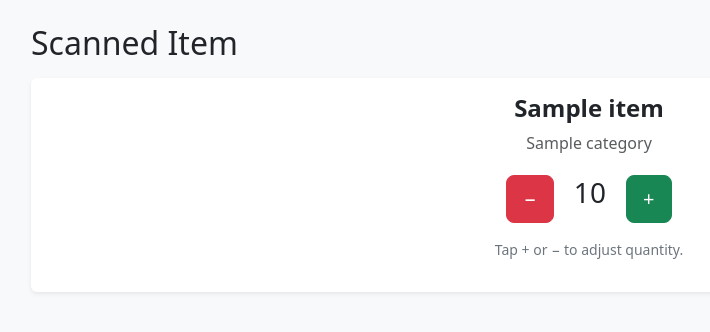
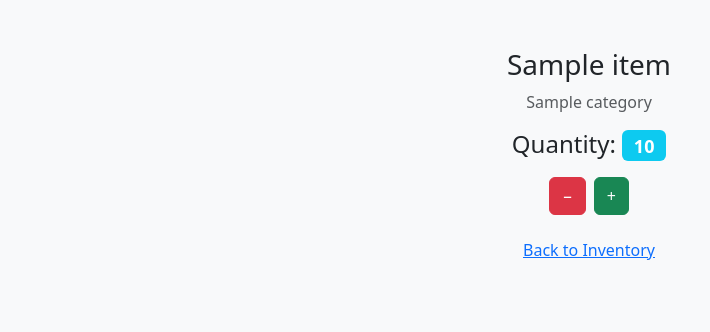
Before and after one commit to nicksuriano0-sketch/inventory-qr, a Flask app: template templates/scan.html in a window 1280 px wide. Shown: the part 57-389 px from the top of the page, without its empty margins (51-761 px from the left). Run offline with Flask 3, Linux system fonts and the light colour scheme; the template is opened without the code that fills it: most values are stand-ins (such as "Sample title", 1, 10 or a date in 2020).

Commit message:
Fix scan route and quantity update handling

```diff
--- a/app.py
+++ b/app.py
@@ -148,76 +148,53 @@ def add_item():
 
 
 # ========= Scanning / Per-user quantities =========
-@app.route("/scan/<item_name>")
+@app.route("/scan/<item_name>", methods=["GET", "POST"])
 def scan(item_name):
-    """
-    When a QR is scanned:
-      - ensure a user_stock row exists for (current_user, item_name)
-      - show the plus/minus UI with current quantity
-    """
-    if not is_authed():
-        # you could allow anonymous here, but quantities are user-specific
+    if "user" not in session:
         return redirect(url_for("login"))
 
-    email = current_email()
+    user_email = session.get("email")
 
-    # Ensure fitting exists (mainly for nicer errors)
-    fit = supabase.table("fittings").select("name").eq("name", item_name).execute().data
-    if not fit:
-        return f"Item '{item_name}' not found.", 404
+    # Fetch fitting
+    fitting_resp = supabase.table("fittings").select("*").eq("name", item_name).execute()
+    if not fitting_resp.data:
+        flash("Item not found.")
+        return redirect(url_for("index"))
+    fitting = fitting_resp.data[0]
+    fitting_id = fitting["id"]
 
-    # Get or create a row in user_stock
-    row = (
+    # Get or initialize user's stock entry
+    user_stock_resp = (
         supabase.table("user_stock")
         .select("*")
-        .eq("user_email", email)
-        .eq("fitting_name", item_name)
+        .eq("fitting_id", fitting_id)
+        .eq("user_email", user_email)
         .execute()
-        .data
-    )
-    if not row:
-        supabase.table("user_stock").insert(
-            {"user_email": email, "fitting_name": item_name, "quantity": 0}
-        ).execute()
-        qty = 0
-    else:
-        qty = row[0].get("quantity", 0)
-
-    return render_template("scan.html", name=item_name, quantity=qty)
-
-
-@app.route("/update_quantity", methods=["POST"])
-def update_quantity():
-    if not is_authed():
-        return redirect(url_for("login"))
-
-    email = current_email()
-    name = request.form["name"]
-    action = request.form["action"]  # "plus" or "minus"
-
-    row = (
-        supabase.table("user_stock")
-        .select("*")
-        .eq("user_email", email)
-        .eq("fitting_name", name)
-        .execute()
-        .data
     )
 
-    if row:
-        qty = int(row[0].get("quantity", 0))
-        new_qty = qty + 1 if action == "plus" else max(qty - 1, 0)
-        supabase.table("user_stock").update({"quantity": new_qty}).eq(
-            "user_email", email
-        ).eq("fitting_name", name).execute()
-    else:
-        new_qty = 1 if action == "plus" else 0
-        supabase.table("user_stock").insert(
-            {"user_email": email, "fitting_name": name, "quantity": new_qty}
+    quantity = 0
+    if user_stock_resp.data:
+        quantity = user_stock_resp.data[0]["quantity"]
+
+    # Handle update
+    if request.method == "POST":
+        action = request.form.get("action")
+        if action == "increase":
+            quantity += 1
+        elif action == "decrease" and quantity > 0:
+            quantity -= 1
+
+        # Upsert ensures it creates or updates
+        supabase.table("user_stock").upsert(
+            {
+                "fitting_id": fitting_id,
+                "fitting_name": item_name,
+                "user_email": user_email,
+                "quantity": quantity,
+            }
         ).execute()
 
-    return redirect(url_for("scan", item_name=name))
-
+    return render_template("scan.html", item=fitting, quantity=quantity)
 
 # ========= Admin dashboard =========
 @app.route("/admin")
--- a/templates/scan.html
+++ b/templates/scan.html
@@ -1,34 +1,15 @@
 {% extends "base.html" %}
 {% block content %}
-<h2 class="mb-3">Scanned Item</h2>
-<div class="bg-white p-3 rounded shadow-sm text-center">
-  <h4 class="fw-bold mb-2">{{ item.name }}</h4>
-  <p class="text-muted mb-2">{{ item.category }}</p>
+<div class="container mt-4 text-center">
+  <h3>{{ item.name }}</h3>
+  <p class="text-muted">{{ item.category }}</p>
+  <h4>Quantity: <span class="badge bg-info">{{ quantity }}</span></h4>
 
-  <div class="my-3">
-    <button class="btn btn-danger btn-lg" onclick="updateQty(-1)">−</button>
-    <span id="qty" class="fs-3 mx-3">{{ item.quantity or 0 }}</span>
-    <button class="btn btn-success btn-lg" onclick="updateQty(1)">+</button>
-  </div>
+  <form method="POST" class="d-flex justify-content-center gap-2 mt-3">
+    <button name="action" value="decrease" class="btn btn-danger">−</button>
+    <button name="action" value="increase" class="btn btn-success">+</button>
+  </form>
 
-  <p class="text-secondary small mt-3">Tap + or − to adjust quantity.</p>
+  <a href="{{ url_for('index') }}" class="btn btn-link mt-3">Back to Inventory</a>
 </div>
-
-<script>
-function updateQty(change) {
-  fetch("/update_quantity", {
-    method: "POST",
-    headers: { "Content-Type": "application/json" },
-    body: JSON.stringify({ id: "{{ item.id }}", change })
-  })
-  .then(r => r.json())
-  .then(d => {
-    if (d.success) {
-      document.getElementById("qty").textContent = d.quantity;
-    } else {
-      alert(d.error || "Error updating quantity");
-    }
-  });
-}
-</script>
 {% endblock %}
```
